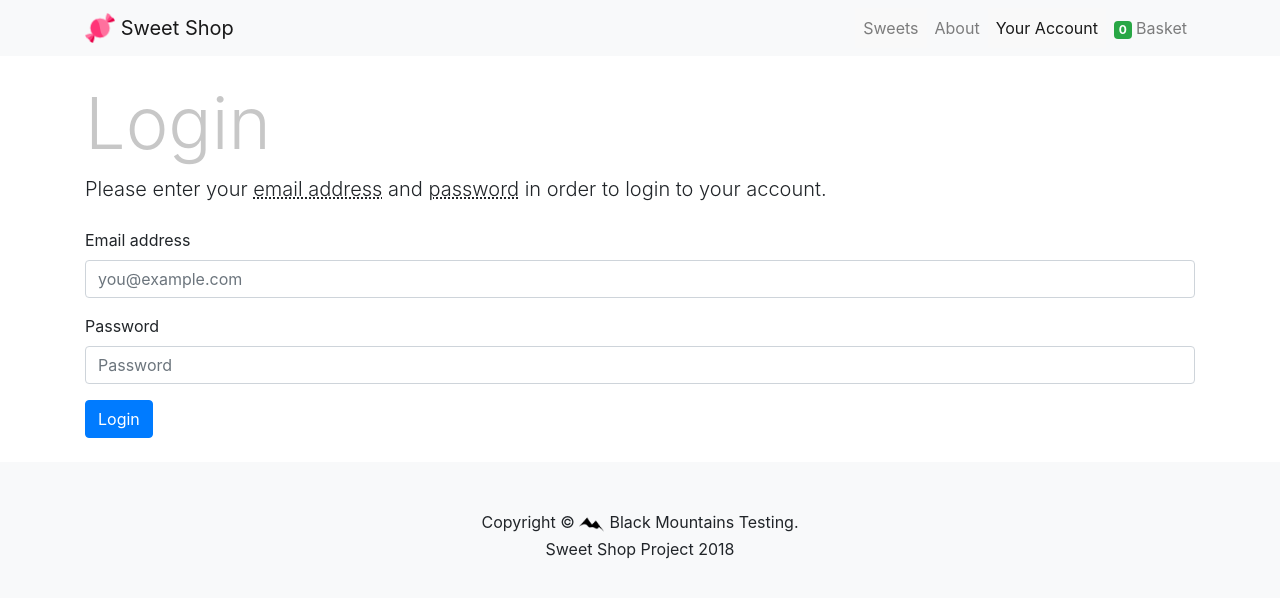
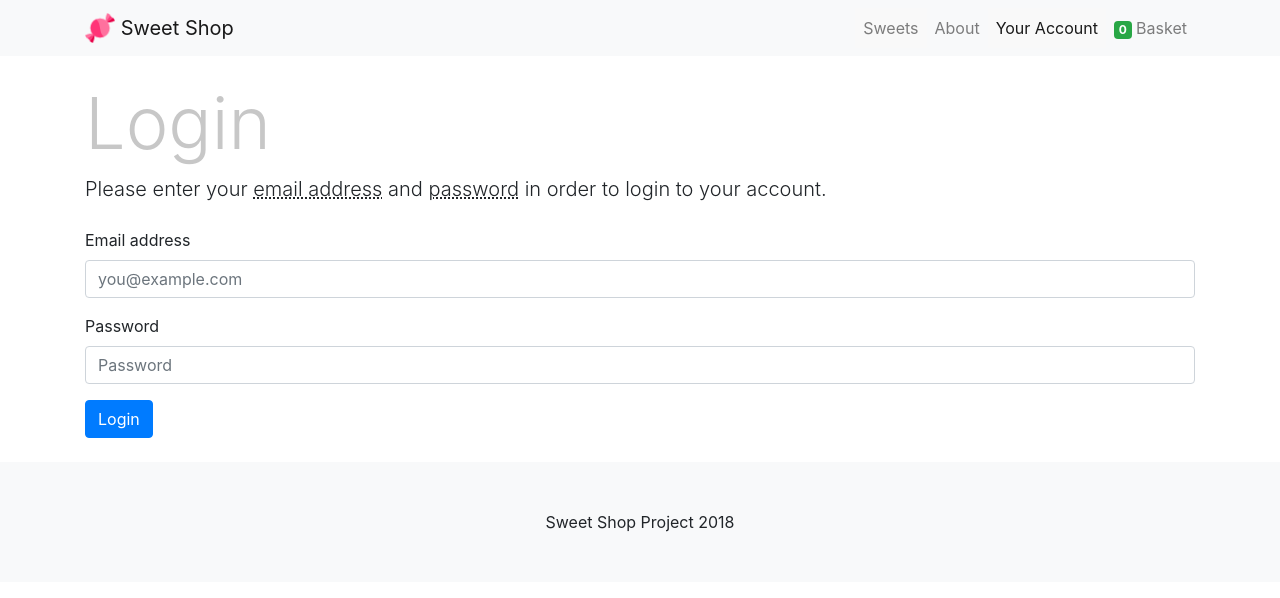
Before and after one commit to vivrichards600/sweet-shop, a website: page login.html in a window 1280 px wide. Drawn offline with Linux system fonts and the light colour scheme.

Commit message:
Removing copyright from footer for now

```diff
--- a/login.html
+++ b/login.html
@@ -115,13 +115,13 @@
   </div>
   <!-- /.container -->
 
-  <!-- Footer -->
-  <footer class="py-5 bg-light">
-    <div class="container">
-      <p class="m-0 text-center">Copyright &copy; <img src="img/logo.png" alt="Black Mountains Testing">Black Mountains
-        Testing.<br> Sweet Shop Project 2018</p>
-
-    </div>
+    <!-- Footer -->
+    <footer class="py-5 bg-light">
+      <div class="container">
+        <p class="m-0 text-center">Sweet Shop Project 2018</p>
+      </div>
+      <!-- /.container -->
+    </footer>
     <!-- /.container -->
   </footer>
 
```
Also changed, not shown: 00efc23d-b605-4f31-b97b-6bb276de447e.html (+1 -1 lines), about.html (+1 -2 lines), basket.html (+1 -1 lines), index.html (+1 -1 lines), sweets.html (+1 -2 lines).
